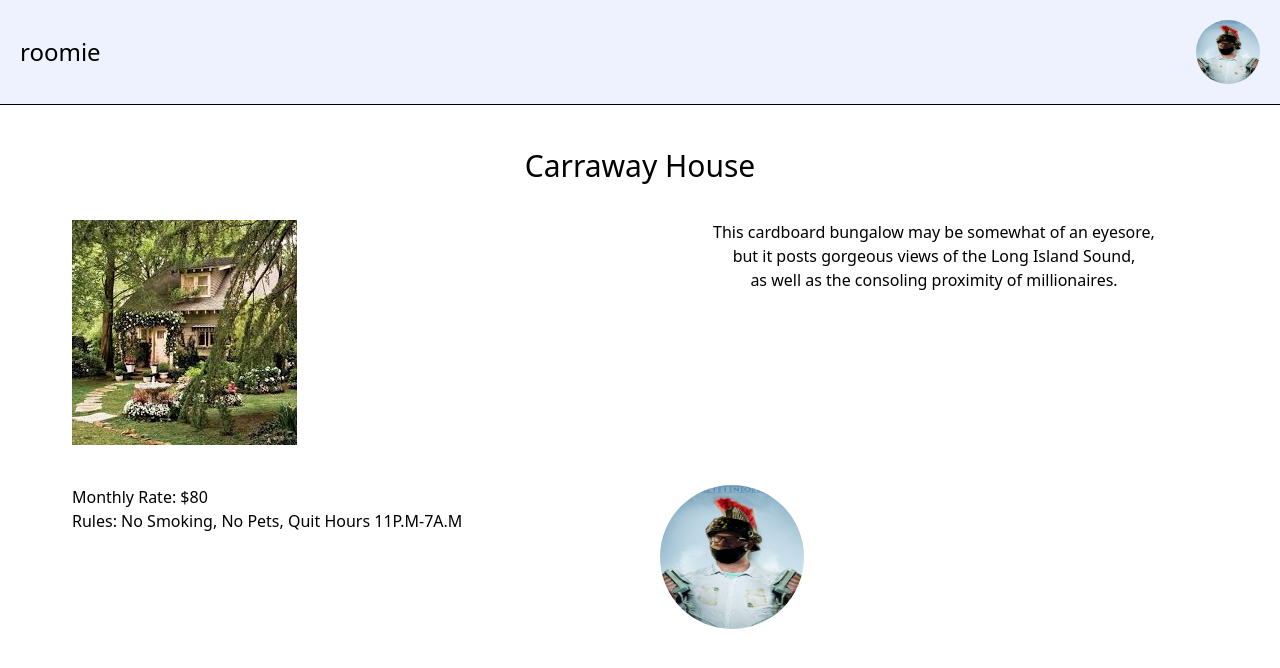
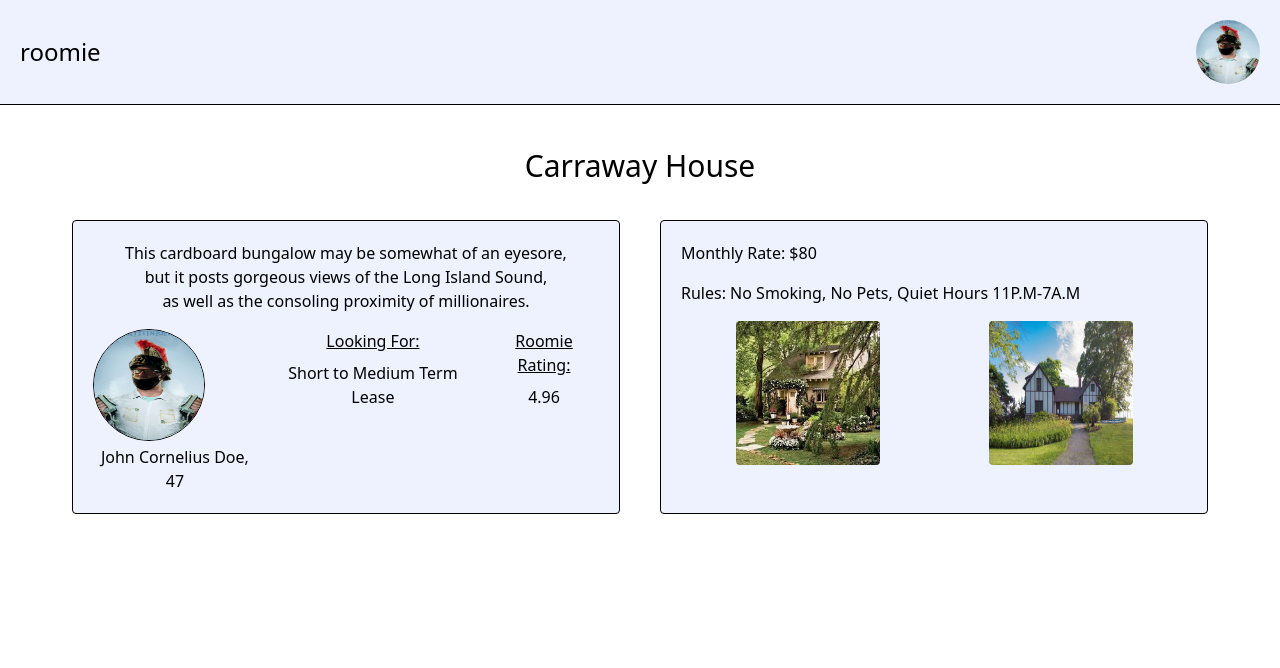
Before and after one commit to peterryan12/roomie, a React (Vite) app: page /details in a window 1280 px wide. Shown: the top 668 px of the page. Built offline with nearby package versions, Linux system fonts and the light colour scheme.

Commit message:
Improve naviagtion

```diff
--- a/src/App.jsx
+++ b/src/App.jsx
@@ -11,6 +11,7 @@ import { DetailsPage } from './components/DetailsPage';
 function App() {
   const [dropdownVisible, setDropdownVisible] = useState(false);
   const [numRooms, setNumRooms] = useState(3);
+
 
   return (
     <Router>
@@ -32,7 +33,7 @@ function App() {
 
                   <ListingCard info={"Nice 2 bedroom loft in an up and coming neighborhood."} />
                   <ListingCard info={"Highrise apartment in fashionable East Egg."} />
-                  <ListingCard info={"A cardboard bungalow at eighty a month."} />
+                  <ListingCard info={"A cardboard bungalow at eighty a month."}/>
                 </>
               }
             />
--- a/src/components/DetailsPage.jsx
+++ b/src/components/DetailsPage.jsx
@@ -1,28 +1,42 @@
 import carraway from '../assets/carraway.jpg';
 import lorem from '../assets/lorem.png';
-
+import carraway_2 from '../assets/carraway_2.jpg';
 
 export const DetailsPage = (props) => {
     return (
         <div className='m-5'>
             <h1 className="text-3xl">{props.listingName}</h1>
-            <div className="grid grid-rows-2 grid-cols-2 gap-10 items-start content-center mt-9">
-                <p className="self-start">
-                    This cardboard bungalow may be somewhat of an eyesore,<br /> but it posts
-                    gorgeous views of the Long Island Sound, <br /> as well as the consoling
-                    proximity of millionaires.
-                </p>
-                <div className="text-left">
-                <p>Monthly Rate: $80</p>
-                <p>Rules: No Smoking, No Pets, Quit Hours 11P.M-7A.M</p>
+            <div className="grid grid-cols-2 gap-10 items-start content-center mt-9 auto-rows-min">
+                <div className='bg-indigo-50 p-5 w-full h-full min-h-64 rounded border flex flex-col gap-4'>
+                    <p>
+                        This cardboard bungalow may be somewhat of an eyesore,<br />
+                        but it posts gorgeous views of the Long Island Sound, <br />
+                        as well as the consoling proximity of millionaires.
+                    </p>
+                    <div className='flex gap-3'>
+                    <div className='flex flex-col gap-1'>
+                    <img src={lorem} className='w-28 h-28 rounded-full self-start border-[0.5px]' />
+                    <p>John Cornelius Doe, 47</p>
+                    </div>
+                    <div className='flex flex-col gap-2'>
+                    <p><u>Looking For:</u></p>
+                    <p>Short to Medium Term Lease</p>
+                    </div>
+                    <div className='flex flex-col gap-2'>
+                    <p><u>Roomie Rating: </u></p>
+                    <p>4.96</p>
+                    </div>
+                    </div>
                 </div>
-
-                <img src={carraway} className="row-start-1 col-start-1 self-start" />
-
-                <img src={lorem} className='w-36 h-36 rounded-full row-start-2 col-start-2'></img>
-
+                <div className="text-left bg-indigo-50 p-5 w-full h-full min-h-64 rounded border flex flex-col gap-4">
+                    <p>Monthly Rate: $80</p>
+                    <p>Rules: No Smoking, No Pets, Quiet Hours 11P.M-7A.M</p>
+                  <div className='flex justify-around'>
+                    <img src={carraway} className="w-36 h-36 rounded self-start" />
+                    <img src={carraway_2} className="w-36 h-36 rounded self-start" />
+                    </div>
+                </div>
             </div>
-
         </div>
     );
 };
--- a/src/components/ListingCard.jsx
+++ b/src/components/ListingCard.jsx
@@ -1,9 +1,11 @@
 import dummyHouse from '../assets/dummy_house.jpg';
 import loremImage from '../assets/lorem.png';
+import { useNavigate } from 'react-router-dom';
 
 
 export const ListingCard = (props) => {
-    return <div className="grid rounded p-5 grid-cols-[1fr_2fr] mt-15 max-h-[10em] overflow-hidden bg-indigo-50 items-center border-[0.5px]">
+    const navigate = useNavigate();
+    return <div className="grid rounded p-5 grid-cols-[1fr_2fr] mt-15 max-h-[10em] overflow-hidden bg-indigo-50 items-center border-[0.5px]" onClick={() => navigate('/details')}>
         <img src={dummyHouse} className="row-span-2 col-span-1 w-full h-full object-cover max-h-full max-w-full"></img>
         <div className='flex justify-between items-center m-4'>
         <p className="col-span-1 row-span-1 object-cover">{props.info}</p>
```
Also changed, not shown: src/assets/carraway_2.jpg (added).
